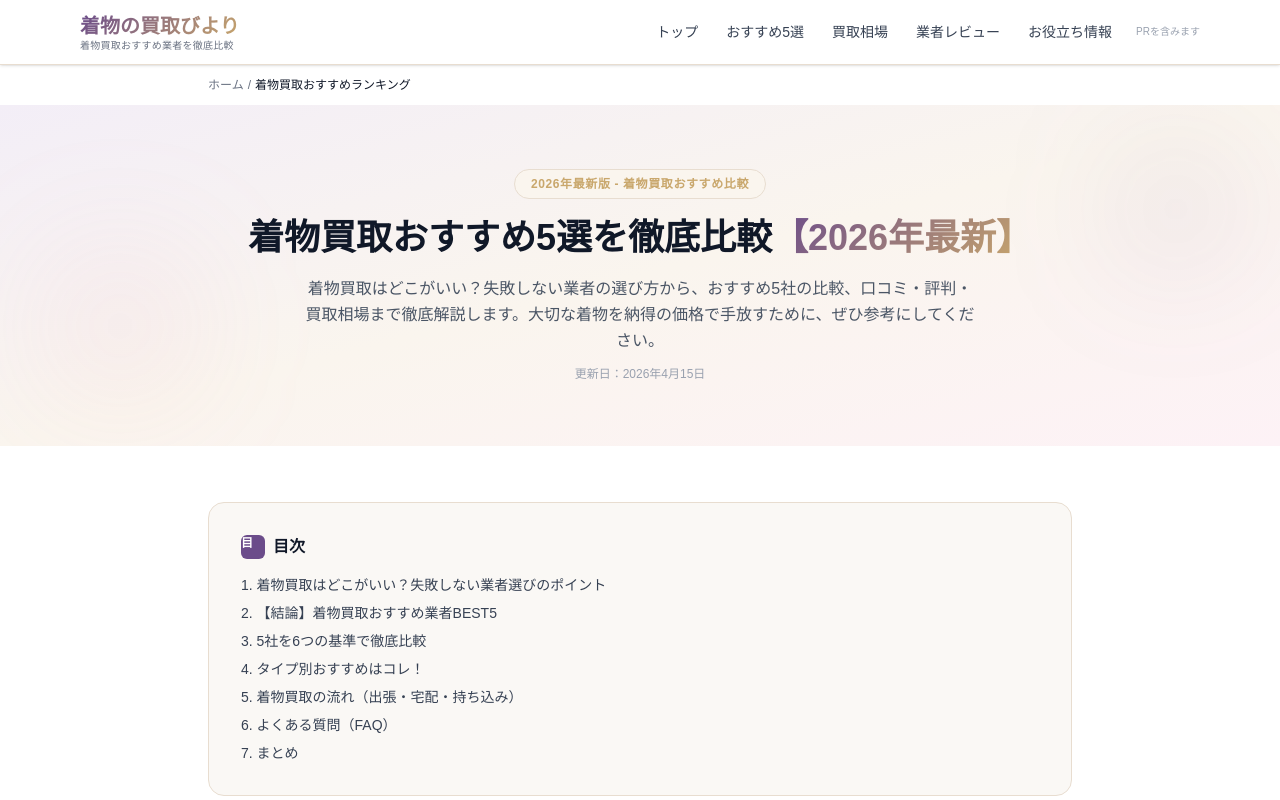
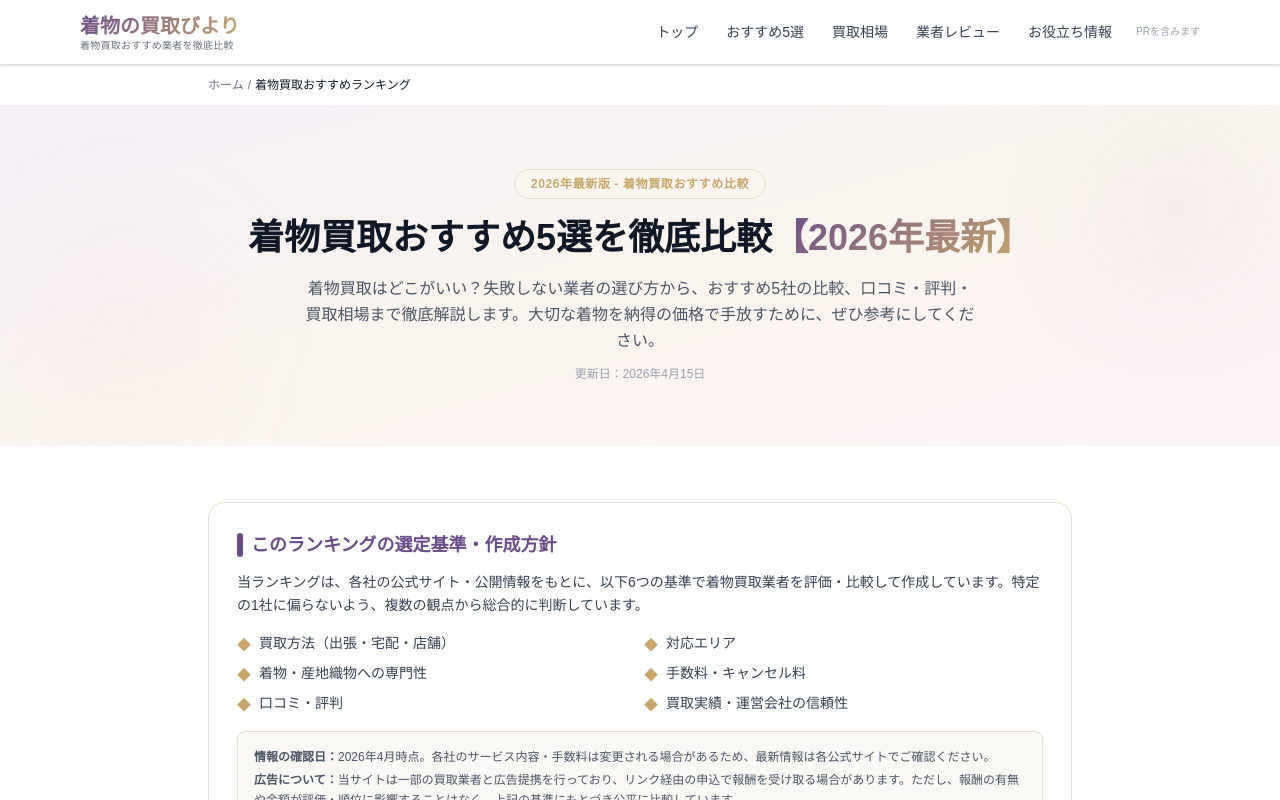
Before and after one commit to webmaster0818/kimono-kaitori-biyori, a Next.js app: page /ranking in a window 1280 px wide. Shown: the top 800 px of the page. Built offline with nearby package versions, Linux system fonts and the light colour scheme.

Commit message:
③ranking選定基準・広告表記の透明化ボックス追加(E-E-A-T)。sitemap更新

```diff
--- a/app/ranking/page.tsx
+++ b/app/ranking/page.tsx
@@ -199,6 +199,29 @@ export default function RankingPage() {
       </section>
 
       <article className="max-w-4xl mx-auto px-4 py-10 md:py-14">
+        {/* ランキングの選定基準・透明性（E-E-A-T） */}
+        <section className="bg-white border border-[#e8ddd0] rounded-2xl p-6 md:p-7 mb-12">
+          <h2 className="text-base md:text-lg font-bold text-[#6b4c8a] mb-3 flex items-center gap-2">
+            <span className="w-1.5 h-6 bg-[#6b4c8a] rounded-full inline-block" />
+            このランキングの選定基準・作成方針
+          </h2>
+          <p className="text-sm text-gray-700 leading-relaxed mb-4">
+            当ランキングは、各社の公式サイト・公開情報をもとに、以下6つの基準で着物買取業者を評価・比較して作成しています。特定の1社に偏らないよう、複数の観点から総合的に判断しています。
+          </p>
+          <div className="grid sm:grid-cols-2 gap-2 mb-4">
+            {["買取方法（出張・宅配・店舗）", "対応エリア", "着物・産地織物への専門性", "手数料・キャンセル料", "口コミ・評判", "買取実績・運営会社の信頼性"].map((c) => (
+              <div key={c} className="flex items-start gap-2 text-sm text-gray-700">
+                <span className="text-[#c9a76c] mt-0.5">&#9670;</span>
+                <span>{c}</span>
+              </div>
+            ))}
+          </div>
+          <div className="bg-[#faf8f5] border border-[#e8ddd0] rounded-lg p-4 text-xs text-gray-600 leading-relaxed">
+            <p className="mb-1"><strong>情報の確認日：</strong>2026年4月時点。各社のサービス内容・手数料は変更される場合があるため、最新情報は各公式サイトでご確認ください。</p>
+            <p><strong>広告について：</strong>当サイトは一部の買取業者と広告提携を行っており、リンク経由の申込で報酬を受け取る場合があります。ただし、報酬の有無や金額が評価・順位に影響することはなく、上記の基準にもとづき公平に比較しています。</p>
+          </div>
+        </section>
+
         {/* 目次 */}
         <nav className="bg-[#faf8f5] border border-[#e8ddd0] rounded-2xl p-6 md:p-8 mb-12">
           <p className="text-base font-bold text-gray-900 mb-4 flex items-center gap-2">
```
Also changed, not shown: 2 other files (tests, documents, lock files or other folders).
